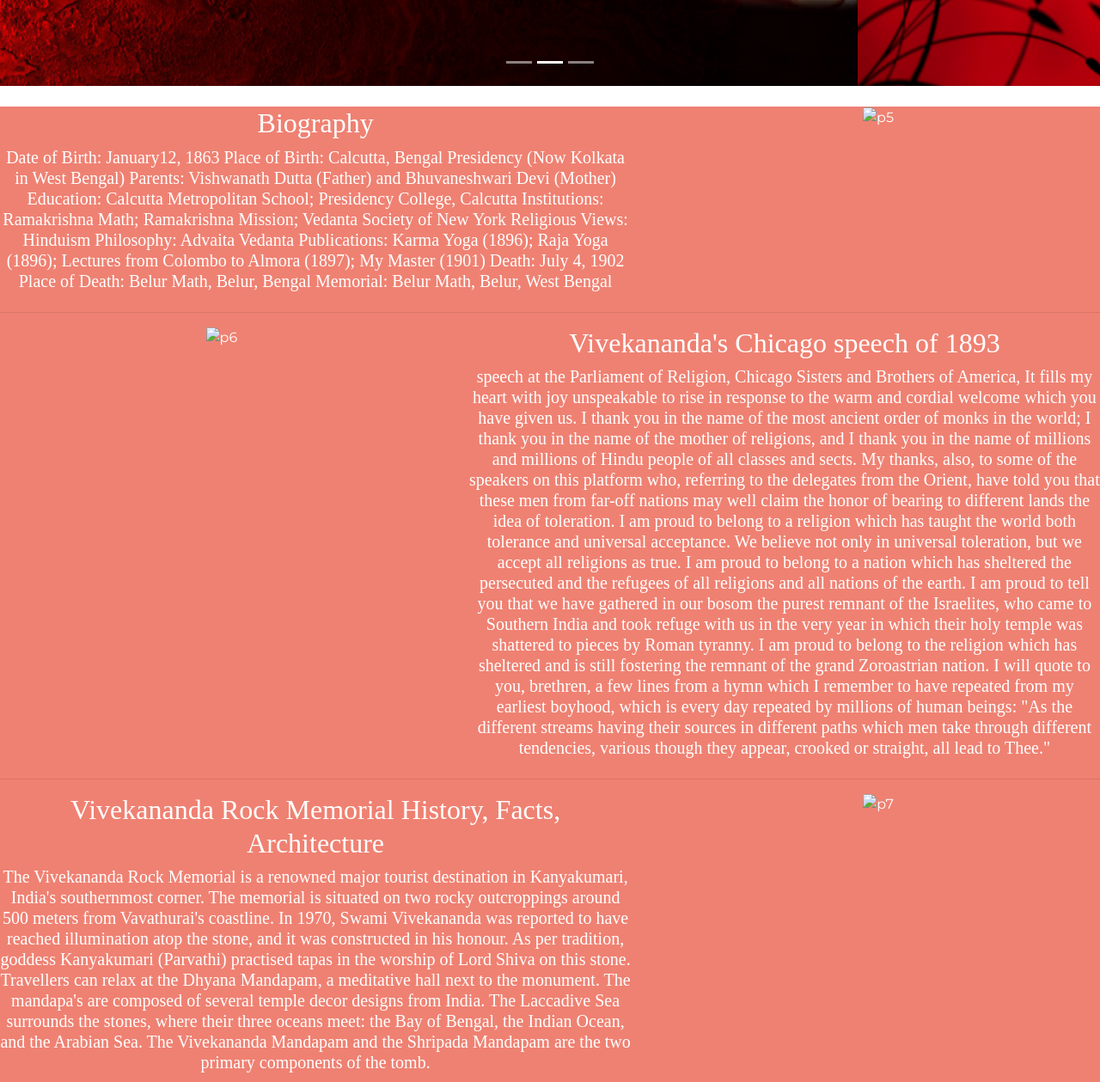
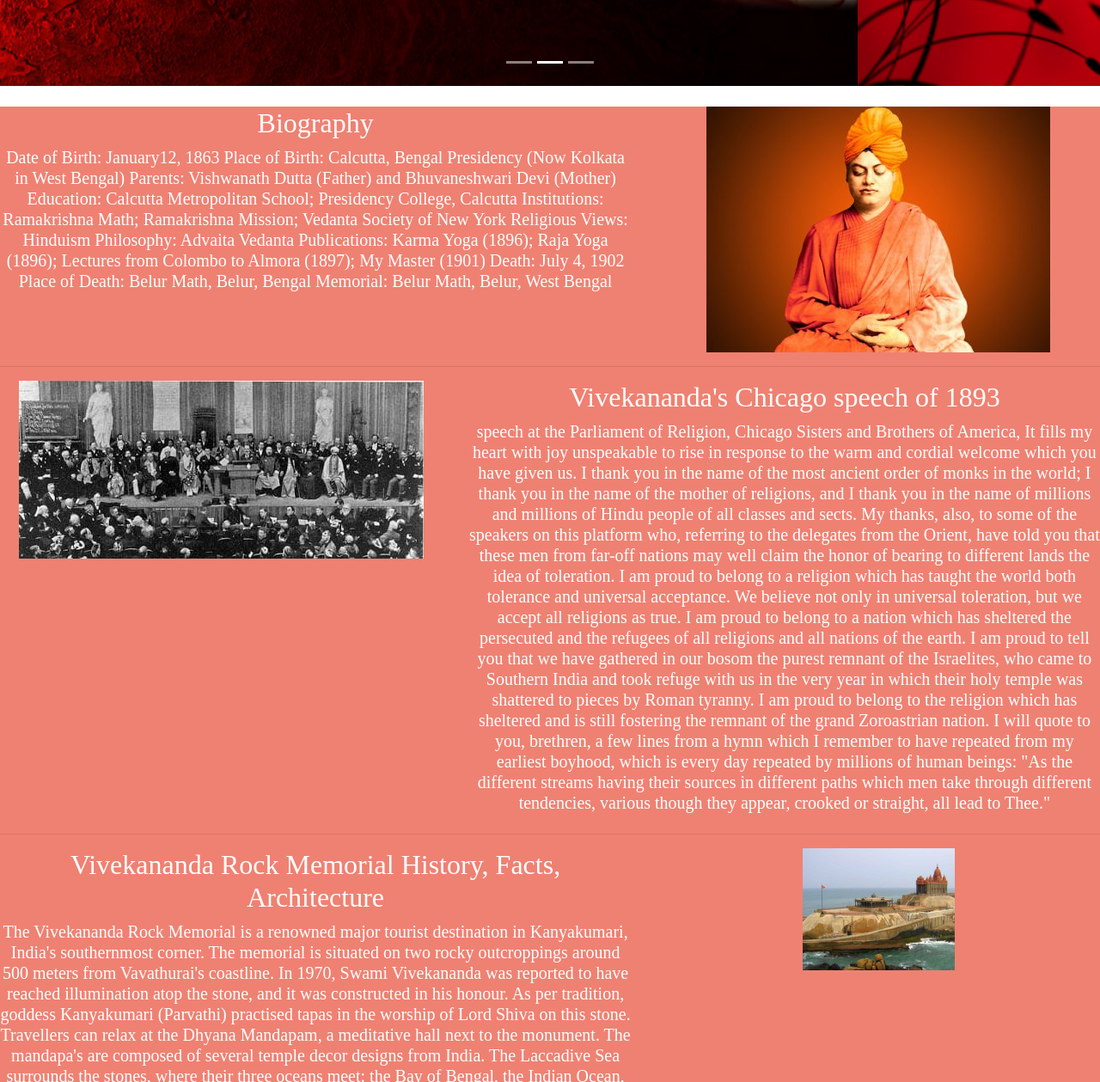
Before and after one commit to pavannaidu000333/OIBSIP-TASK-1, a plain HTML site: page index.html in a window 1280 px wide. Shown: the part 1220-2479 px from the top of the page at 86% size. Drawn offline with nearby package versions, Linux system fonts and the light colour scheme.

Commit message:
Update index.html

```diff
--- a/index.html
+++ b/index.html
@@ -145,7 +145,7 @@
         </h5>
       </div>
       <div class="col-md-5">
-        <img class="p5.jpg" alt="p5">
+        <img class="3" src="p5.jpg" alt="p5">
       </div>
     </div>
 
@@ -162,7 +162,7 @@
         </h5>
       </div>
       <div class="col-md-5 order-md-1">
-        <img class="p6.jpg" alt="p6">
+        <img class="2" src="p6.jpg" alt="p6">
       </div>
     </div>
 
@@ -176,7 +176,7 @@
           The mandapa's are composed of several temple decor designs from India. The Laccadive Sea surrounds the stones, where their three oceans meet: the Bay of Bengal, the Indian Ocean, and the Arabian Sea. The Vivekananda Mandapam and the Shripada Mandapam are the two primary components of the tomb.</h5>
       </div>
       <div class="col-md-5">
-        <img class="p7.png" alt="p7">
+         <img class="1" src="p7.png" alt="p7">
       </div>
     </div>
 
```
